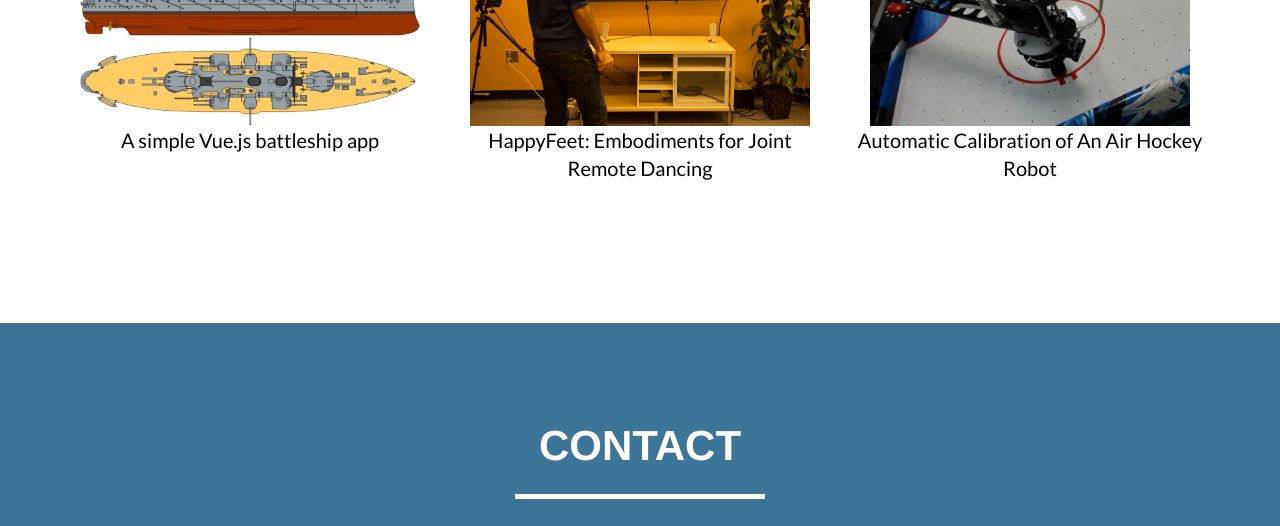
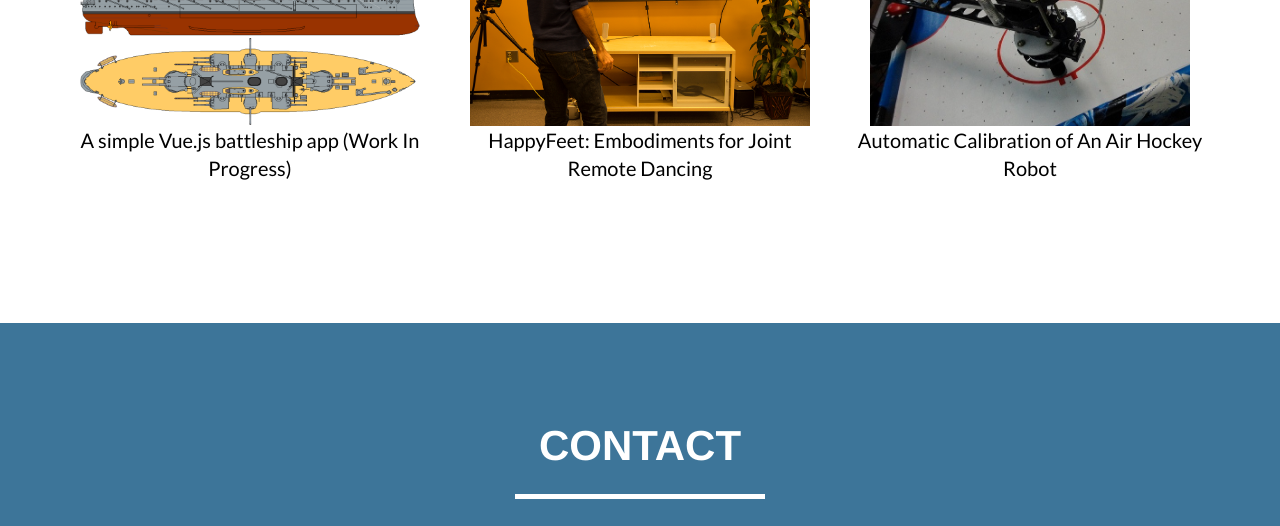
Before and after one commit to hesamat/hesamat.github.io, a website: page index.html in a window 1280 px wide. Shown: the part 940-1466 px from the top of the page. Drawn offline with nearby package versions, Linux system fonts and the light colour scheme.

Commit message:
Adding work in progress

```diff
--- a/index.html
+++ b/index.html
@@ -125,7 +125,7 @@
                             </div>
                         </div>
                         <img src="img/portfolio/battleship.png" class="portfolio-image img-responsive" alt="">
-                        <p class="project-title">A simple Vue.js battleship app</p>
+                        <p class="project-title">A simple Vue.js battleship app (Work In Progress)</p>
                     </a>
                 </div>
                 <div class="col-sm-4 portfolio-item">
@@ -345,7 +345,7 @@
                 <div class="row">
                     <div class="col-lg-8 col-lg-offset-2">
                         <div class="modal-body">
-                            <h2>A simple Vue.js battleship app</h2>
+                            <h2>A simple Vue.js battleship app (Work In Progress)</h2>
                             <hr class="star-primary">
                             <p style="text-align:left">The following battleship game is implemented using Vue.js framework.
                                 On the left-side you see your own grid, and on the right side you see your opponent's grid.
```
